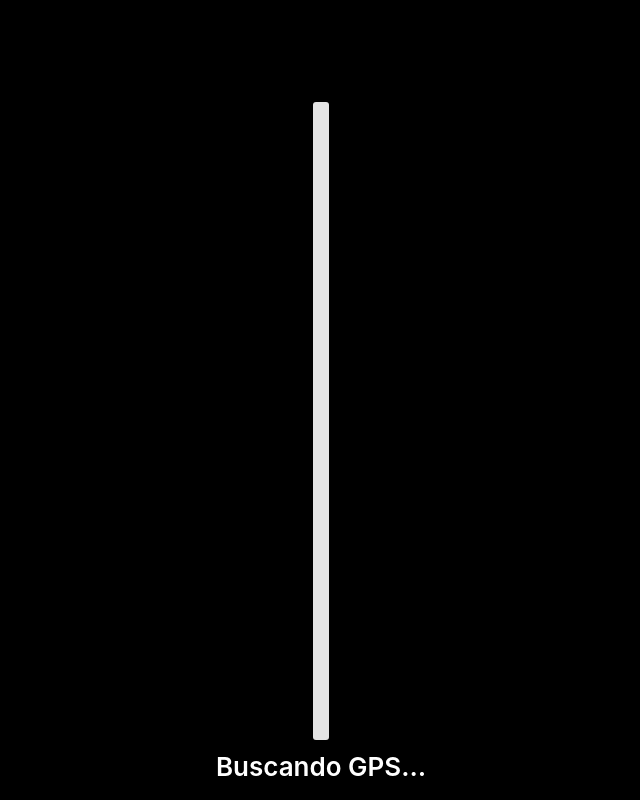
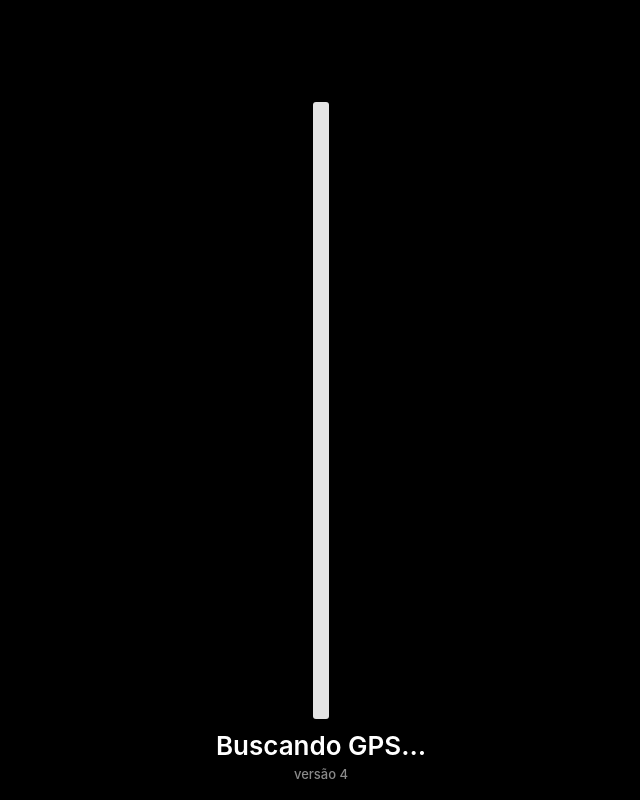
Before and after one commit to aalves-tp/ruas-curitiba, a plain HTML site: page index.html in a window 1280 px wide. Shown: the whole page, without its empty margins (319-959 px from the left). Drawn offline with Linux system fonts and the light colour scheme.

Commit message:
Marcar versão 4 na tela inicial

```diff
--- a/index.html
+++ b/index.html
@@ -30,7 +30,7 @@ html,body{height:100%;margin:0;background:var(--bg);color:var(--fg);font:600 18p
 <body><div id="app">
 <div id="lanes"></div><div id="hint"></div>
 <div id="cross"></div>
-<div id="cur">Buscando GPS…</div>
+<div id="cur">Buscando GPS…<small>versão 4</small></div>
 </div>
 <script>
 const $=id=>document.getElementById(id),R=6371000,rad=Math.PI/180;
```
